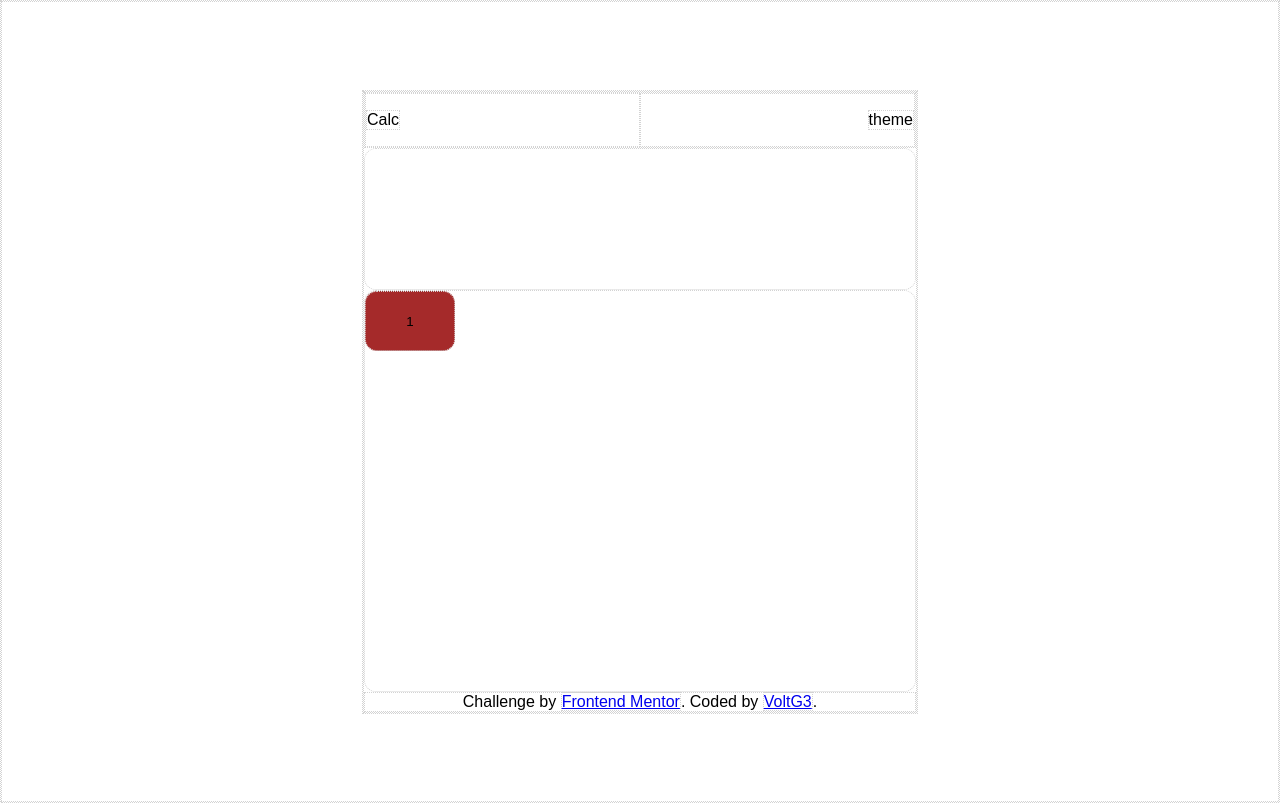
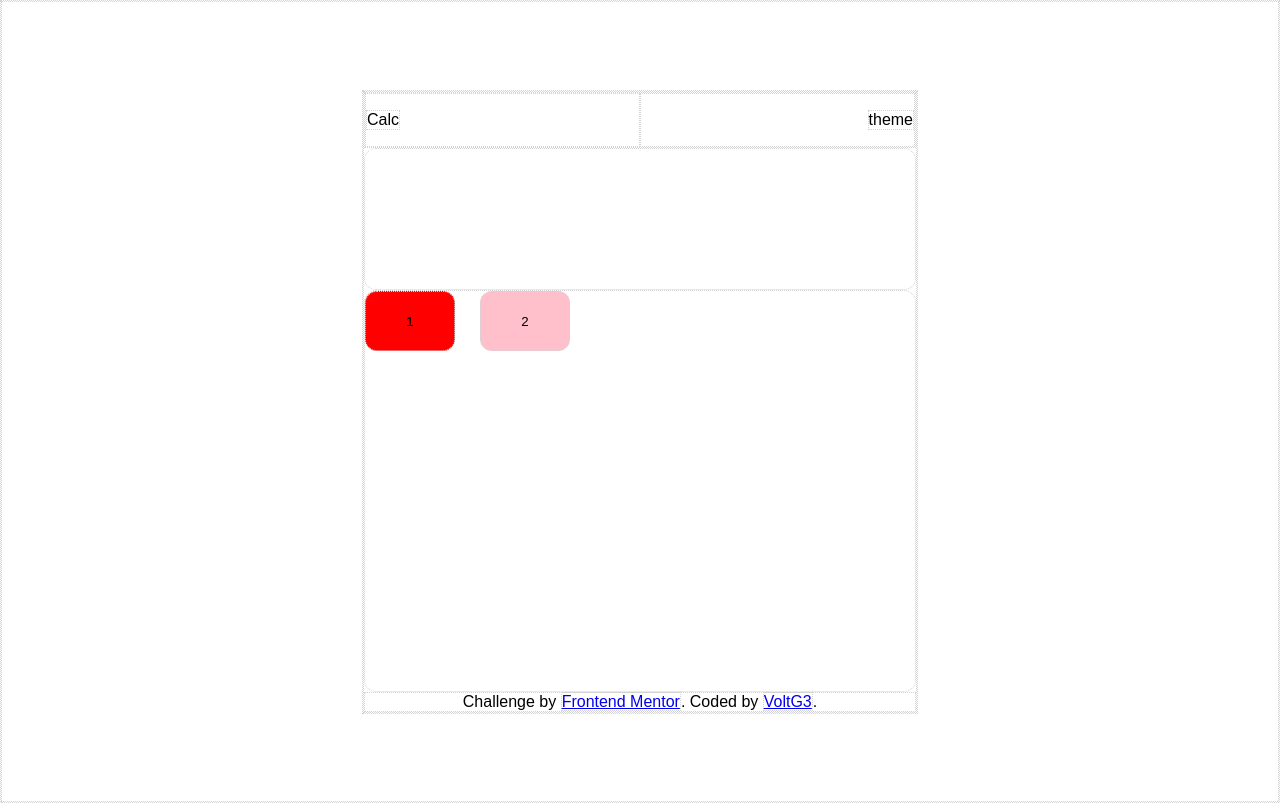
Before and after one commit to VoltG3/react_calculator, a React (Create React App) app: page / in a window 1280 px wide. Built offline with nearby package versions, Linux system fonts and the light colour scheme.

Commit message:
update - button

```diff
--- a/src/components/Button.js
+++ b/src/components/Button.js
@@ -1,6 +1,36 @@
+import styled from "styled-components"
 
-export default function StyledButton({ className, buttonLabel }) {
+const StyledButton = styled.button`
+  background-color: ${({statusColor}) => {
+    if (statusColor === '1') return 'red';
+    else if (statusColor === '2') return 'pink';
+    else return 'cyan';
+}};
+
+      border-radius: var(--border--radius);
+
+      &:hover {
+        background-color: azure;
+      }
+`
+
+function getButtonLabelValue(buttonLabel) {
+    let valueToReturn
+    for (let [key, value] of Object.entries({ buttonLabel })) {
+        // console.log("Object buttonLabel to String - ", `${key}: ${value}`)
+        // console.log("Object buttonLabel value     - ", `${value}`)
+        valueToReturn =  `${value}`
+    }
+
+    return valueToReturn
+}
+
+const Button = ({ buttonLabel }) => {
     return (
-        <button className={ className }>{ buttonLabel }</button>
+        <StyledButton statusColor={ getButtonLabelValue(buttonLabel) }>
+            { buttonLabel }
+        </StyledButton>
     )
 }
+
+export default Button
--- a/src/components/Button.style.js
+++ /dev/null
@@ -1,15 +0,0 @@
-import styled from "styled-components"
-import Button from "./Button.js"
-
-export const StyledButton = styled(Button)`
-  background-color: ${(props) => props.backgroundColor};
-
-  border-radius: var(--border--radius);
-
-  &:hover {
-    background-color: azure;
-  }
-`
-export const buttonLabel = styled.label`
-  color: yellow;
-`
--- a/src/groups/Keyboard.js
+++ b/src/groups/Keyboard.js
@@ -1,5 +1,5 @@
 import styled from "styled-components"
-import { StyledButton } from "../components/Button.style.js";
+import Button from "../components/Button.js";
 
 const StyledKeyboard = styled.div`
   display: grid;
@@ -19,7 +19,8 @@ const StyledKeyboard = styled.div`
 export default function Keyboard() {
     return (
         <StyledKeyboard>
-            <StyledButton buttonLabel={ "1" } backgroundColor={ "brown" }></StyledButton>
+            <Button buttonLabel={ "1" } />
+            <Button buttonLabel={ "2" } />
         </StyledKeyboard>
     )
 }
```
